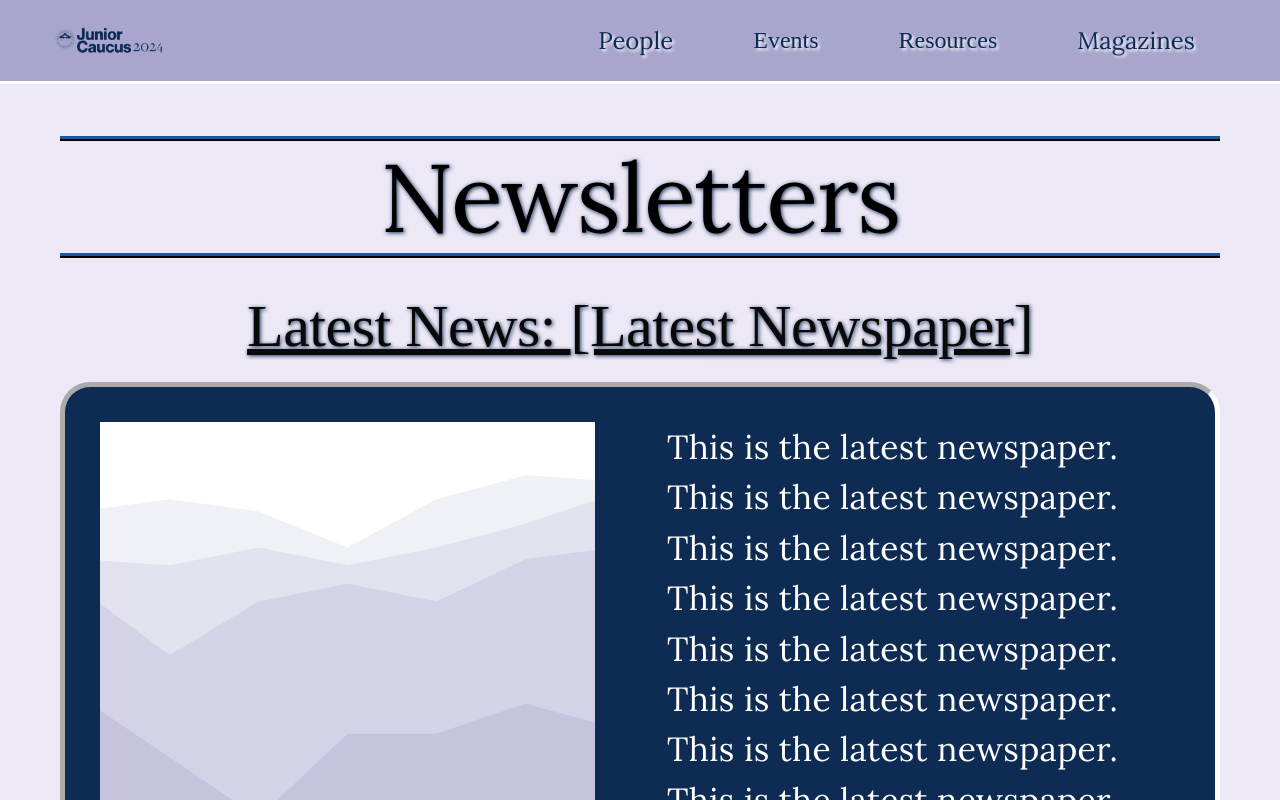
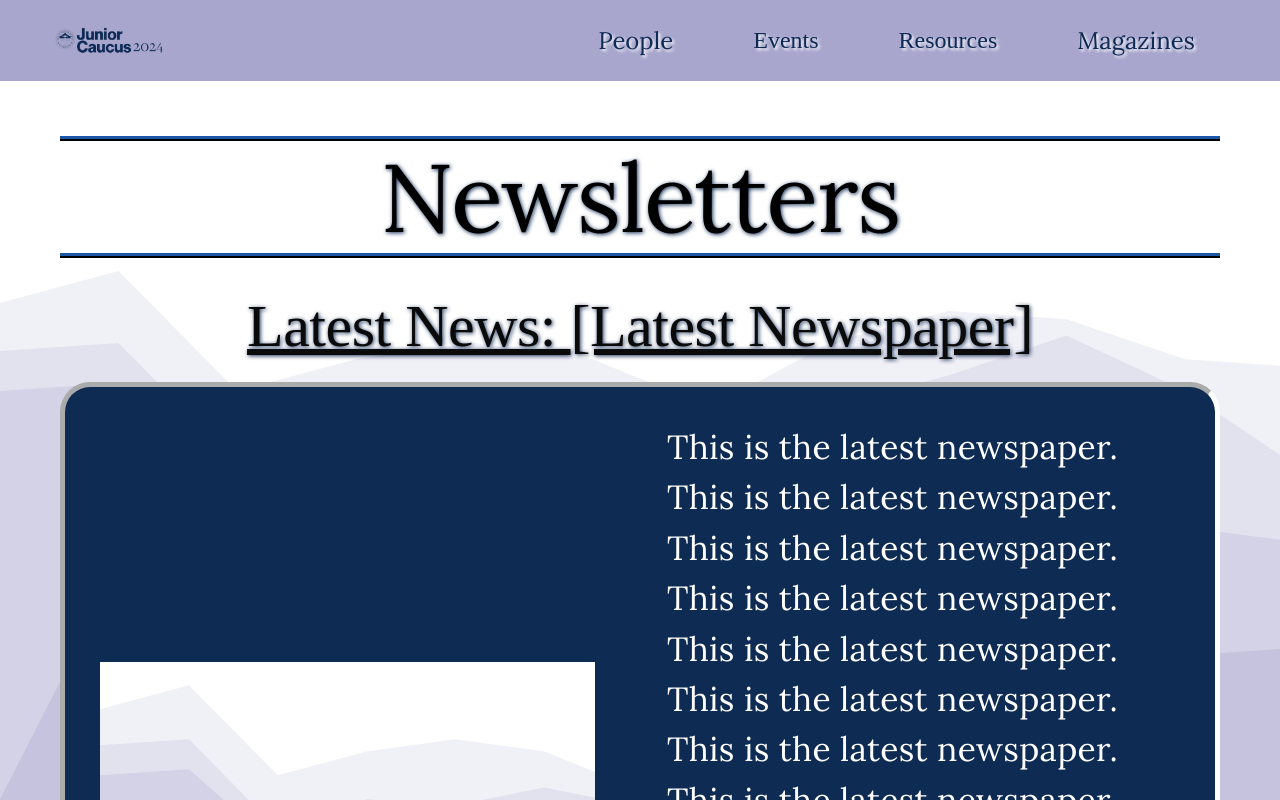
Before and after one commit to Rahuldeb5/junior.stuysu.org, a React (Create React App) app: page /newsletters in a window 1280 px wide. Shown: the top 800 px of the page. Built offline with nearby package versions, Linux system fonts and the light colour scheme; a web font is replaced by a local one.

Commit message:
Some fixes
- Fixed an issue where there was no background showing up in the Newsletters page
- Fixed an issue where the background was improperly aligned in the Newsletters page

```diff
--- a/src/pages/Newsletters.css
+++ b/src/pages/Newsletters.css
@@ -4,6 +4,10 @@
 
 body {
   text-align: center;
+  background-image: url(../../public/images/backgroundNEWSLETTERS.svg);
+  background-position-y: 15em;
+  background-repeat: no-repeat;
+  background-size: cover;
 }
 
 .navbar {
@@ -22,7 +26,6 @@ body {
 
 /* NEWSLETTERS PAGE */
 .newsletters-page {
-  background-color: #ede8f5;
   color: #000000;
   min-height: 100vh; /* Allows the content to extend beyond the viewport */
   width: 100vw;
@@ -246,9 +249,3 @@ body {
     opacity: 1;
   }
 }
-
-body {
-  background-image: url(../../public/images/backgroundNEWSLETTERS.svg);
-  background-position: center;
-  background-size: cover;
-}
```
